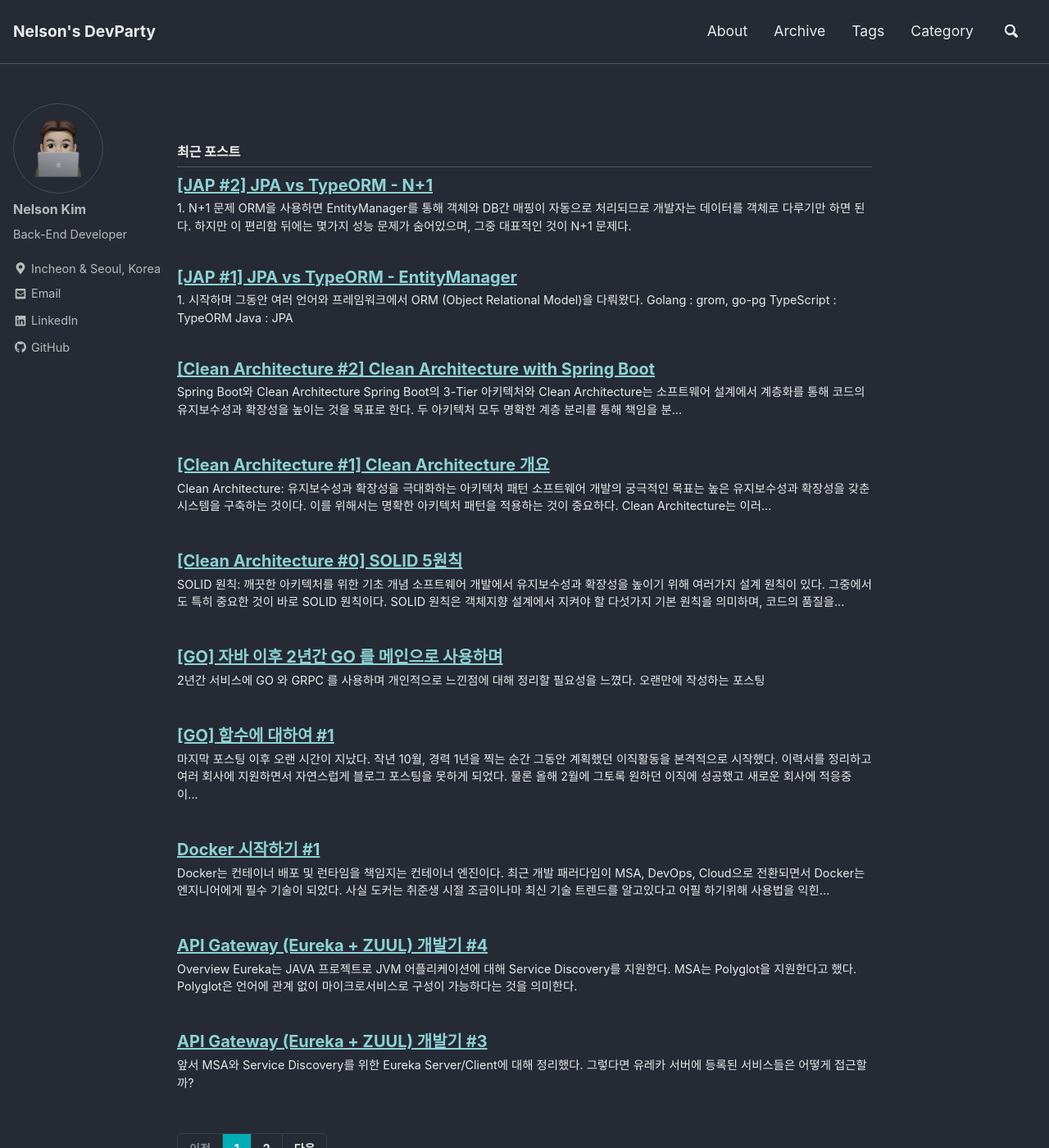
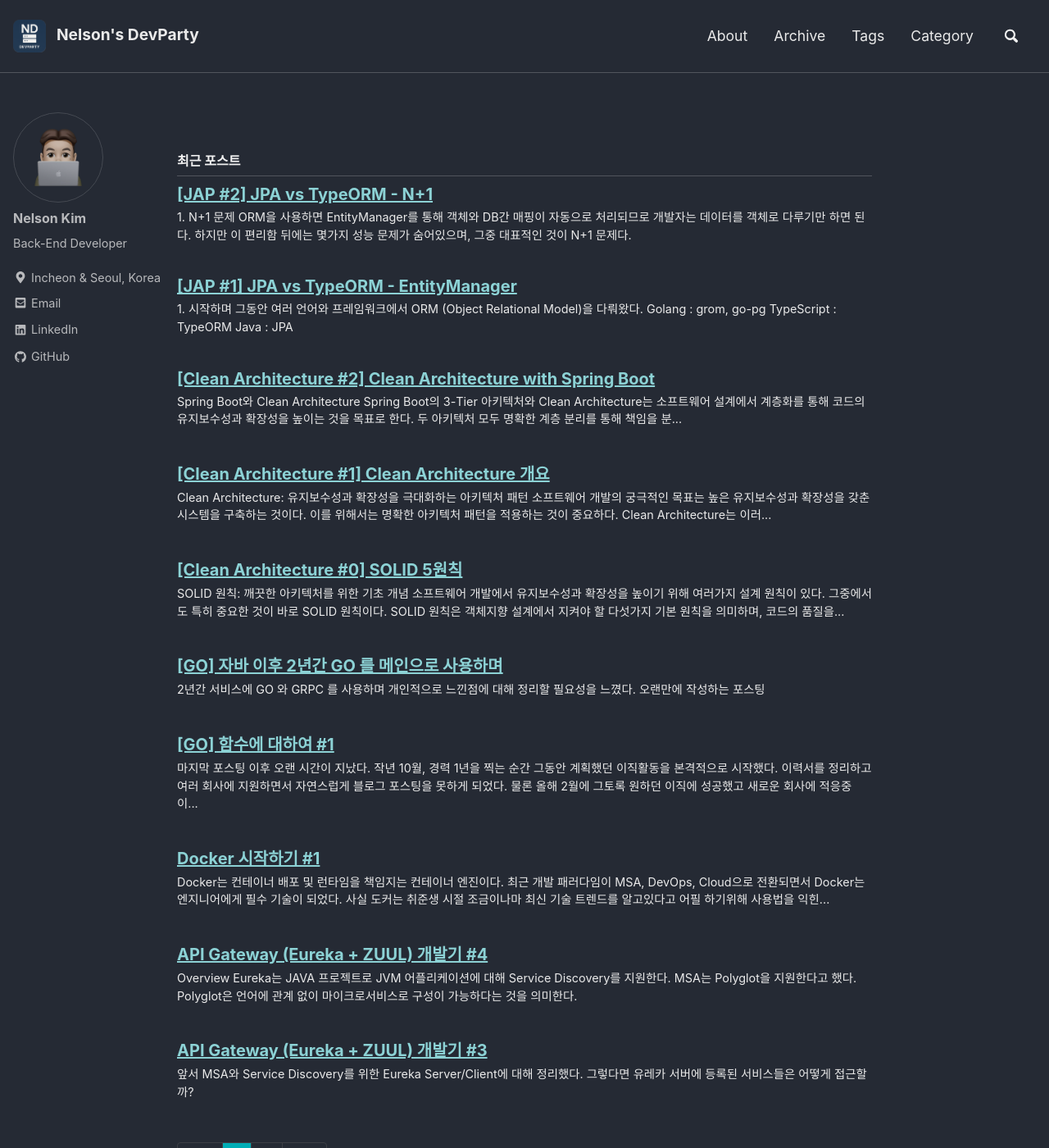
Before and after one commit to ssipflow/ssipflow.github.io, a Jekyll site: the page built from index.html, in a window 1280 px wide and 1400 px high. Shown: the whole window at 82% size. Built offline with Jekyll 4.4.1, drawn with Linux system fonts in a browser that asks for light colours; nearby versions of some CDN libraries; the list of posts is cut into pages by our own code.

Commit message:
Add logo

```diff
--- a/_includes/masthead.html
+++ b/_includes/masthead.html
@@ -2,7 +2,10 @@
   <div class="masthead__inner-wrap">
     <div class="masthead__menu">
       <nav id="site-nav" class="greedy-nav">
-        <a class="site-title" href="{{ '/' | relative_url }}">{{ site.title }}</a>
+        <a class="site-title" href="{{ '/' | relative_url }}">
+          <img src="{{ '/assets/images/logo.png' | relative_url }}" alt="Logo" class="site-logo">
+          {{ site.title }}
+        </a>
         <ul class="visible-links">
           {%- for link in site.data.navigation.main -%}
             {%- if link.url contains '://' -%}
--- a/_sass/minimal-mistakes/_masthead.scss
+++ b/_sass/minimal-mistakes/_masthead.scss
@@ -47,6 +47,13 @@
   font-weight: bold;
   z-index: 20;
   font-size: 1.2rem;
+
+  .site-logo {
+    height: 2.5rem;
+    width: auto;
+    margin-right: 0.5rem;
+    vertical-align: middle;
+  }
 }
 
 .masthead__menu {
```
Also changed, not shown: assets/images/logo.png (added).
